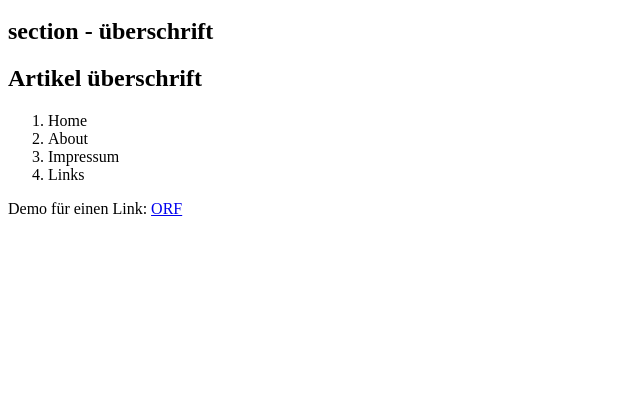
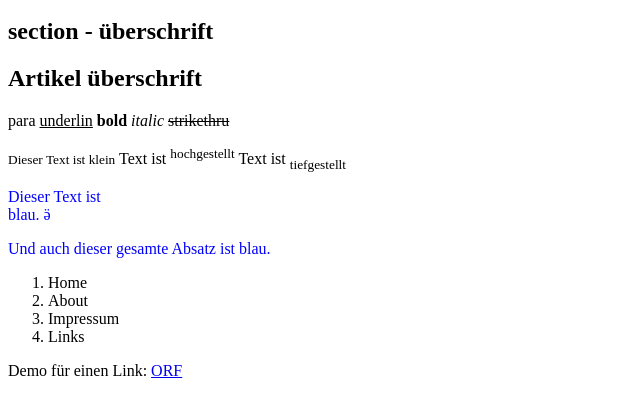
Before and after one commit to georgernstgraf/sj24-25-4akif-wmc, a plain HTML site: page 2024-10-14_intro_html/index.html in a window 1280 px wide. Shown: the part 118-532 px from the top of the page, without its empty margins (0-640 px from the left). Drawn offline with Linux system fonts and the light colour scheme.

Commit message:
ein paar Sachen von der Folie

```diff
--- a/2024-10-14_intro_html/index.html
+++ b/2024-10-14_intro_html/index.html
@@ -16,6 +16,16 @@
         <h2>section - überschrift</h2>
         <article>
             <h2>Artikel überschrift</h2>
+            <p>para <u>underlin</u> <b>bold</b> <i>italic</i> <s>strikethru</s></p>
+
+            <p><small>Dieser Text ist klein</small>
+                Text ist <sup>hochgestellt</sup>
+                Text ist <sub>tiefgestellt</sub></p>
+            <div style="color:#00f">
+                <p>Dieser Text ist <br>blau. &#1243;</p>
+                <p>Und auch dieser gesamte Absatz ist
+                    blau.</p>
+            </div>
         </article>
         <nav>
             <ol>
```
